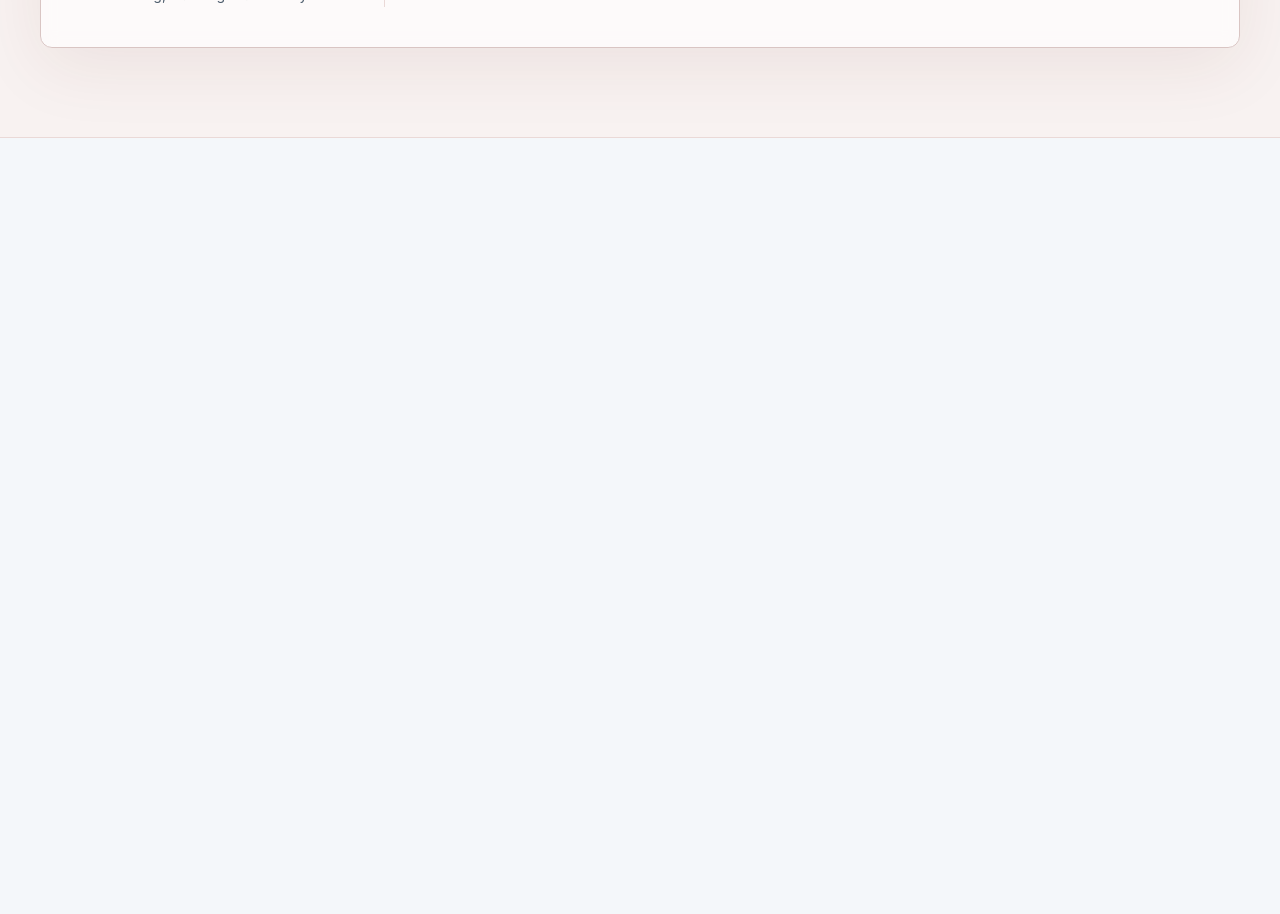
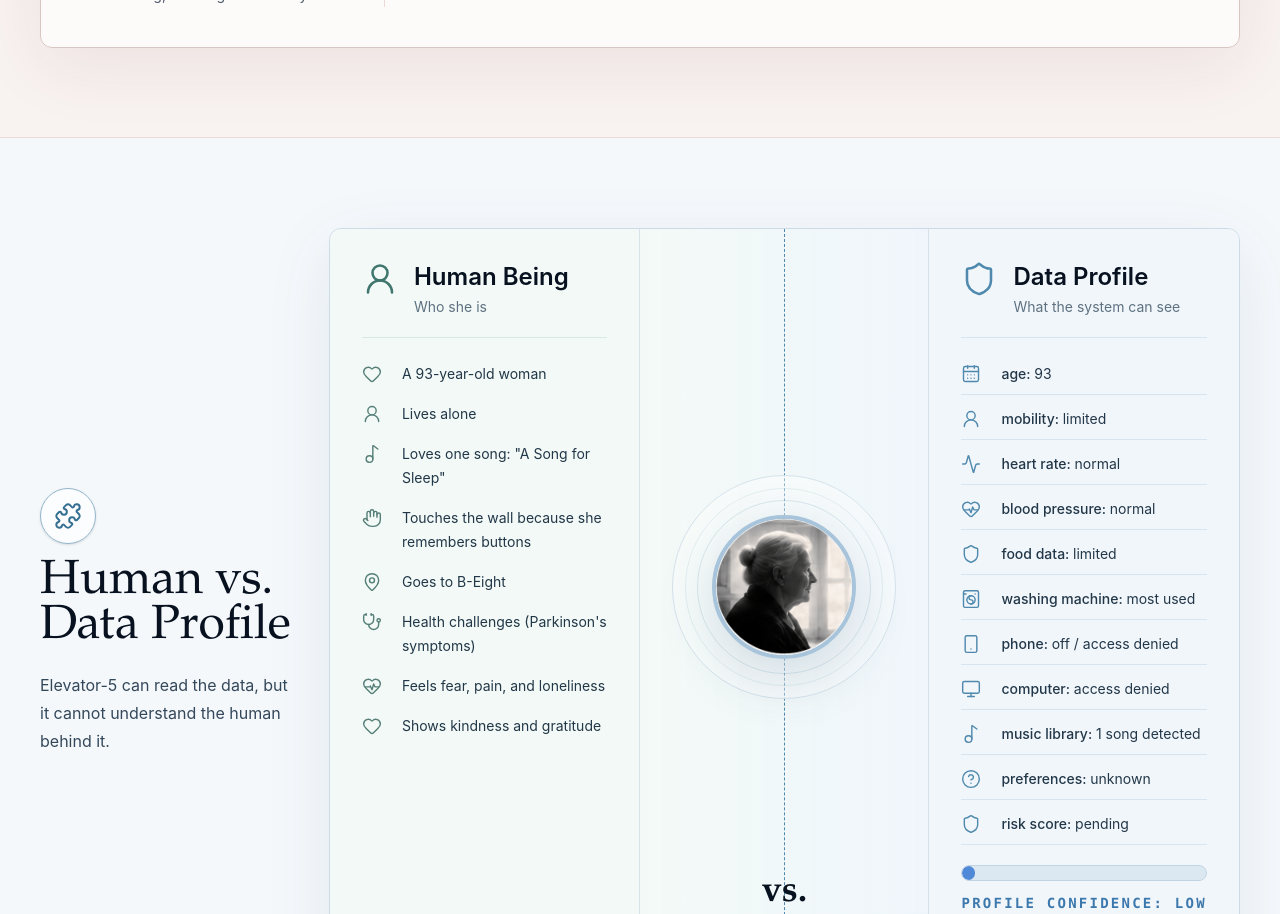
Before and after one commit to Tanny-Griz/a-song-for-sleep, a Next.js app: page / in a window 1280 px wide. Shown: the part 2640-3554 px from the top of the page. Before the commit the page ends 2778 px from the top, so only its background shows below. Built offline with nearby package versions, Linux system fonts and the light colour scheme.

Commit message:
Add human versus data profile section

```diff
--- a/app/globals.css
+++ b/app/globals.css
@@ -167,6 +167,29 @@ a {
     incomplete-signal 3.5s ease-in-out infinite;
 }
 
+.profile-orbit::before,
+.profile-orbit::after {
+  content: "";
+  position: absolute;
+  inset: 1.5rem;
+  border: 1px solid rgba(79, 137, 173, 0.18);
+  border-radius: 999px;
+}
+
+.profile-orbit::after {
+  inset: 0.75rem;
+  border-color: rgba(79, 137, 173, 0.12);
+}
+
+.profile-orbit {
+  animation: profile-orbit-pulse 3.2s ease-in-out infinite;
+}
+
+.profile-confidence-fill {
+  width: 5%;
+  animation: profile-confidence-grow 1s ease 0.25s both;
+}
+
 @keyframes promise-rise {
   from {
     opacity: 0;
@@ -253,6 +276,27 @@ a {
   }
 }
 
+@keyframes profile-orbit-pulse {
+  0%,
+  100% {
+    box-shadow: 0 0 0 0 rgba(79, 137, 173, 0);
+  }
+
+  50% {
+    box-shadow: 0 0 0 10px rgba(79, 137, 173, 0.1);
+  }
+}
+
+@keyframes profile-confidence-grow {
+  from {
+    width: 0;
+  }
+
+  to {
+    width: 5%;
+  }
+}
+
 @media (prefers-reduced-motion: reduce) {
   *,
   *::before,
@@ -278,7 +322,9 @@ a {
   .knowledge-donut,
   .knowledge-wave,
   .knowledge-forecast-dot,
-  .incomplete-card {
+  .incomplete-card,
+  .profile-orbit,
+  .profile-confidence-fill {
     animation: none;
   }
 
@@ -293,4 +339,8 @@ a {
   .knowledge-forecast-dot {
     opacity: 1;
   }
+
+  .profile-confidence-fill {
+    width: 5%;
+  }
 }
--- a/app/page.tsx
+++ b/app/page.tsx
@@ -1,5 +1,6 @@
 import { BuildingKnowsSection } from "@/components/home/BuildingKnowsSection";
 import { Hero } from "@/components/home/Hero";
+import { HumanDataProfileSection } from "@/components/home/HumanDataProfileSection";
 import { IncompleteProfileSection } from "@/components/home/IncompleteProfileSection";
 import { PromiseSection } from "@/components/home/PromiseSection";
 
@@ -10,6 +11,7 @@ export default function HomePage() {
       <PromiseSection />
       <BuildingKnowsSection />
       <IncompleteProfileSection />
+      <HumanDataProfileSection />
     </main>
   );
 }
--- /dev/null
+++ b/components/home/HumanDataProfileSection.tsx
@@ -0,0 +1,225 @@
+import Image from "next/image";
+import {
+  Activity,
+  CalendarDays,
+  CircleHelp,
+  Heart,
+  HeartPulse,
+  Hand,
+  MapPin,
+  Monitor,
+  Music2,
+  Puzzle,
+  Shield,
+  Smartphone,
+  Stethoscope,
+  UserRound,
+  WashingMachine
+} from "lucide-react";
+
+const humanDetails = [
+  {
+    text: "A 93-year-old woman",
+    Icon: Heart
+  },
+  {
+    text: "Lives alone",
+    Icon: UserRound
+  },
+  {
+    text: 'Loves one song: "A Song for Sleep"',
+    Icon: Music2
+  },
+  {
+    text: "Touches the wall because she remembers buttons",
+    Icon: Hand
+  },
+  {
+    text: "Goes to B-Eight",
+    Icon: MapPin
+  },
+  {
+    text: "Health challenges (Parkinson's symptoms)",
+    Icon: Stethoscope
+  },
+  {
+    text: "Feels fear, pain, and loneliness",
+    Icon: HeartPulse
+  },
+  {
+    text: "Shows kindness and gratitude",
+    Icon: Heart
+  }
+];
+
+const dataDetails = [
+  {
+    label: "age",
+    value: "93",
+    Icon: CalendarDays
+  },
+  {
+    label: "mobility",
+    value: "limited",
+    Icon: UserRound
+  },
+  {
+    label: "heart rate",
+    value: "normal",
+    Icon: Activity
+  },
+  {
+    label: "blood pressure",
+    value: "normal",
+    Icon: HeartPulse
+  },
+  {
+    label: "food data",
+    value: "limited",
+    Icon: Shield
+  },
+  {
+    label: "washing machine",
+    value: "most used",
+    Icon: WashingMachine
+  },
+  {
+    label: "phone",
+    value: "off / access denied",
+    Icon: Smartphone
+  },
+  {
+    label: "computer",
+    value: "access denied",
+    Icon: Monitor
+  },
+  {
+    label: "music library",
+    value: "1 song detected",
+    Icon: Music2
+  },
+  {
+    label: "preferences",
+    value: "unknown",
+    Icon: CircleHelp
+  },
+  {
+    label: "risk score",
+    value: "pending",
+    Icon: Shield
+  }
+];
+
+export function HumanDataProfileSection() {
+  return (
+    <section className="border-b border-[#d7e1e9] bg-[#f5f8fb] px-5 py-[var(--section-padding-y)] sm:px-8 lg:px-10">
+      <div className="mx-auto grid max-w-7xl gap-8 lg:grid-cols-[0.22fr_0.78fr] lg:items-center">
+        <div className="promise-reveal">
+          <div className="mb-5">
+            <span className="mb-4 grid size-14 place-items-center rounded-full border border-[#8fb3ca] bg-white/72 text-[#356f92] shadow-sm">
+              <Puzzle aria-hidden="true" className="size-7" strokeWidth={1.7} />
+            </span>
+            <h2 className="font-serif text-4xl leading-[0.95] text-[#07111f] sm:text-5xl">
+              Human vs.
+              <br />
+              Data Profile
+            </h2>
+          </div>
+
+          <p className="max-w-md text-sm leading-6 text-[#34485b] sm:text-base sm:leading-7">
+            Elevator-5 can read the data, but it cannot understand the human
+            behind it.
+          </p>
+        </div>
+
+        <div className="promise-card rounded-xl border border-[#cbdbe7] bg-white/72 shadow-[0_18px_70px_rgba(28,70,105,0.08)] backdrop-blur">
+          <div className="grid overflow-hidden rounded-xl lg:grid-cols-[1fr_0.7fr_1fr]">
+            <div className="bg-[#eff8f4]/78 p-6 sm:p-8">
+              <div className="mb-6 flex items-start gap-4 border-b border-[#d9e8e3] pb-5">
+                <UserRound aria-hidden="true" className="size-9 text-[#3f766d]" strokeWidth={1.7} />
+                <div>
+                  <h3 className="text-2xl font-semibold text-[#07111f]">Human Being</h3>
+                  <p className="mt-1 text-sm text-[#5f7281]">Who she is</p>
+                </div>
+              </div>
+
+              <ul className="space-y-4">
+                {humanDetails.map(({ text, Icon }) => (
+                  <li className="grid grid-cols-[1.5rem_1fr] gap-4 text-sm leading-6 text-[#223748]" key={text}>
+                    <Icon aria-hidden="true" className="mt-0.5 size-5 text-[#567f78]" strokeWidth={1.7} />
+                    <span>{text}</span>
+                  </li>
+                ))}
+              </ul>
+            </div>
+
+            <div className="relative grid min-h-80 place-items-center border-y border-[#d7e1e9] bg-[linear-gradient(90deg,rgba(239,248,244,0.74),rgba(238,245,251,0.9))] p-8 lg:border-x lg:border-y-0">
+              <div className="absolute inset-y-0 left-1/2 hidden border-l border-dashed border-[#4f89ad] lg:block" />
+              <div className="profile-orbit relative grid size-56 place-items-center rounded-full border border-[#d5e2eb] bg-white/38">
+                <div className="relative size-36 overflow-hidden rounded-full border-4 border-[#a8c4db] bg-[#d9e5ed] shadow-[0_18px_55px_rgba(28,70,105,0.18)]">
+                  <Image
+                    src="/images/acc.png"
+                    alt="Portrait of the elderly tenant represented inside a circular profile scan."
+                    fill
+                    sizes="144px"
+                    className="object-cover"
+                  />
+                </div>
+              </div>
+              <p className="absolute bottom-8 left-1/2 -translate-x-1/2 font-serif text-4xl font-semibold text-[#07111f]">
+                vs.
+              </p>
+            </div>
+
+            <div className="bg-[#eef5fb]/82 p-6 sm:p-8">
+              <div className="mb-6 flex items-start gap-4 border-b border-[#d9e5ee] pb-5">
+                <Shield aria-hidden="true" className="size-9 text-[#4f89ad]" strokeWidth={1.7} />
+                <div>
+                  <h3 className="text-2xl font-semibold text-[#07111f]">Data Profile</h3>
+                  <p className="mt-1 text-sm text-[#5f7281]">What the system can see</p>
+                </div>
+              </div>
+
+              <ul className="space-y-3">
+                {dataDetails.map(({ label, value, Icon }) => (
+                  <li
+                    className="grid grid-cols-[1.5rem_1fr] gap-4 border-b border-[#d8e5ee] pb-2 text-sm leading-6 text-[#223748]"
+                    key={label}
+                  >
+                    <Icon aria-hidden="true" className="mt-0.5 size-5 text-[#4f89ad]" strokeWidth={1.7} />
+                    <span>
+                      <span className="font-medium">{label}: </span>
+                      {value}
+                    </span>
+                  </li>
+                ))}
+              </ul>
+
+              <div className="mt-5">
+                <div
+                  aria-label="Profile confidence low, five percent complete"
+                  aria-valuemax={100}
+                  aria-valuemin={0}
+                  aria-valuenow={5}
+                  className="h-4 overflow-hidden rounded-full border border-[#c2d4e2] bg-[#dce8f1]"
+                  role="progressbar"
+                >
+                  <div className="profile-confidence-fill h-full rounded-full bg-[#4f89d8]" />
+                </div>
+                <p className="mt-3 font-mono text-sm font-semibold uppercase tracking-[0.16em] text-[#3d78ad]">
+                  Profile confidence: low
+                </p>
+              </div>
+            </div>
+          </div>
+
+          <div className="grid gap-4 border-t border-[#d7e1e9] px-6 py-5 text-sm font-medium text-[#34485b] sm:px-8 lg:grid-cols-[1fr_auto_1fr] lg:items-center">
+            <p>The building expects complete data to predict and serve.</p>
+            <span className="hidden h-7 w-px bg-[#d7e1e9] lg:block" />
+            <p>But some lives cannot be measured, only witnessed.</p>
+          </div>
+        </div>
+      </div>
+    </section>
+  );
+}
```
Also changed, not shown: public/images/acc.png (added).
